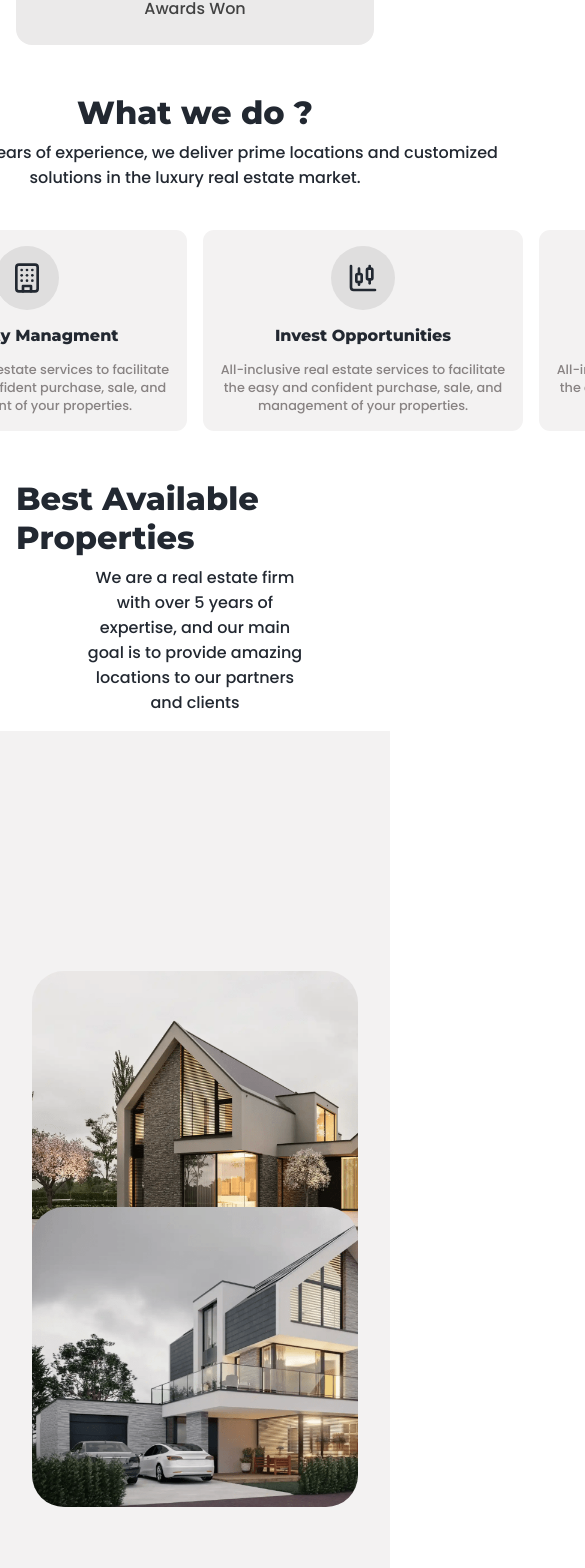
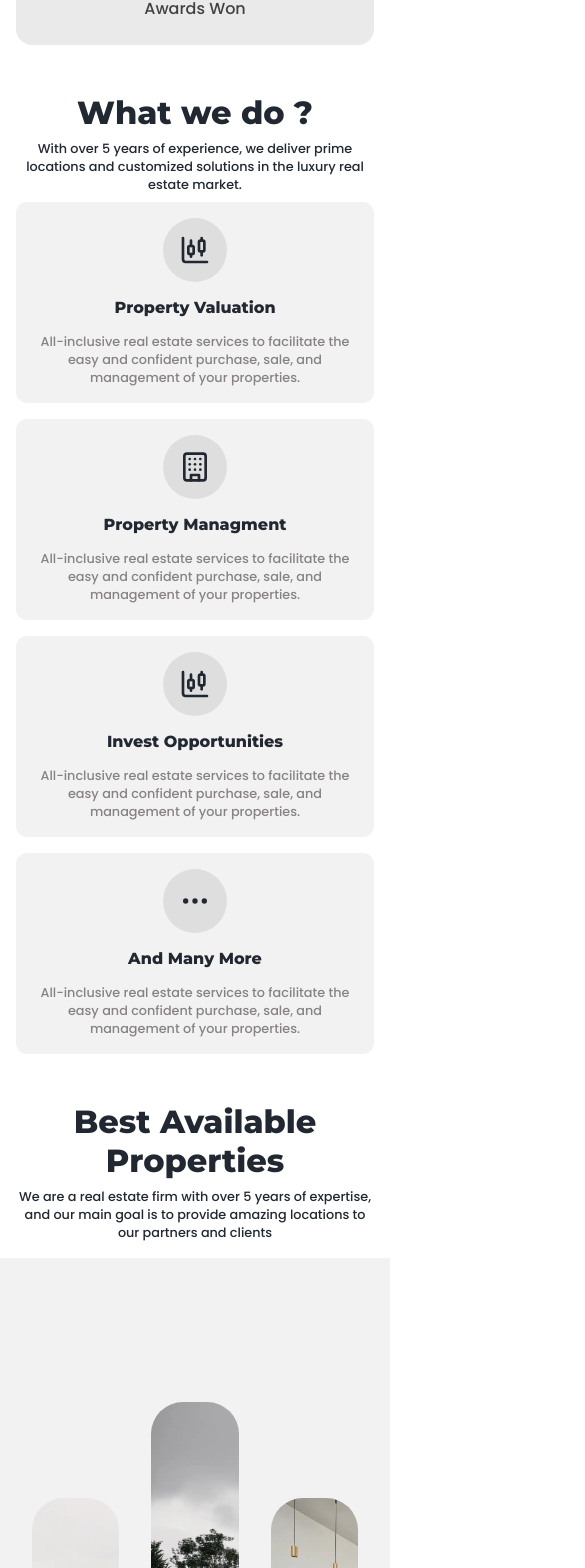
Before and after one commit to Carl0017/HomeScope, a React (Vite) app: page / in a window 390 px wide. Shown: the part 1218-2786 px from the top of the page, 585 px wide, since content can reach past the window. Built offline with nearby package versions, Linux system fonts and the light colour scheme.

Commit message:
Mobile responsive v1

```diff
--- a/src/Pages/Home/App.jsx
+++ b/src/Pages/Home/App.jsx
@@ -201,7 +201,7 @@ function App() {
             <h2>Get In Touch Today To Get A Free Project Quote</h2>
             <button>Get In Touch</button>
           </div>
-          <div className= "galleryCard">
+          <div className="galleryCard">
             <QuotesCard background={image4} />
             <QuotesCard background={image5} />
             <QuotesCard background={image6} />
--- a/src/Pages/Home/App.scss
+++ b/src/Pages/Home/App.scss
@@ -198,7 +198,7 @@
     }
 
     .weDoCardWrapper {
-      @include flex(row, 1rem, space-between);
+      @include flex(row wrap, 1rem, space-between);
       margin-top: 2rem;
 
       .weDoCard {
@@ -257,6 +257,7 @@
     margin-top: 1rem;
     @include flex(column, 0.5rem, center);
     font-weight: 500;
+    text-align: center;
     h2 {
       @include Montserrat(800);
       font-size: 2rem;
@@ -272,9 +273,11 @@
   background: #f3f2f2;
   padding: 15rem 2rem;
 
+
   .imageGalleryOne {
     .galleryCard {
-      @include flex(row wrap, 2rem, center);
+      @include flex(row, 2rem, center);
+      order: 1;
 
       .cardHolder {
         background-size: cover;
@@ -309,33 +312,79 @@
       button {
         @include defbutton($dark, #fff, 0.9rem 2.5rem);
       }
+
+      order: 2;
     }
   }
 }
 
-@media screen and (max-width:768px) {
-
-  .headTag{
+@media screen and (max-width: 768px) {
+  .headTag {
     text-align: center;
   }
 
-.pageWrapper{
+  .pageWrapper {
     padding: 1rem;
-  header{
+    header {
       display: none;
     }
 
- .mainCon{
+    .mainCon {
       padding: 2rem 1rem;
 
-  h2{
+      h2 {
         font-size: 1.8rem;
         width: 100%;
       }
 
-  p{
-    width:100%;
+      p {
+        width: 100%;
+      }
+    }
+
+    .ratings {
+      width: 100%;
+    }
+
+    .whatWeDo {
+      p {
+        width: 100%;
+        font-size: 0.8rem;
+      }
+      .weDoCardWrapper {
+        align-items: center;
+        margin: 0;
+
+        .weDoCard {
+          width: 100%;
         }
       }
     }
+
+    .availableProperties {
+      p {
+        font-size: 0.8rem;
+        width: 100%;
       }
+    }
+
+    .requestQuote{
+      padding: 1rem;
+     .imageGalleryOne{
+      @include flex(column,1rem, space-between);
+
+      .quotes{
+        order: 1;
+        h2{
+          font-size: 1.5rem;
+          width: 100%;
+        }
+      }
+      .galleryCard{
+        order: 2;
+      }
+     }
+
+    }
+  }
+}
```
Lines whose indentation alone changed are shown as unchanged.
